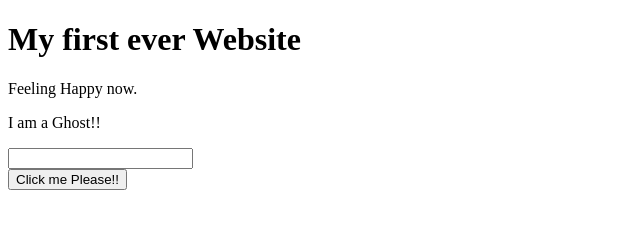
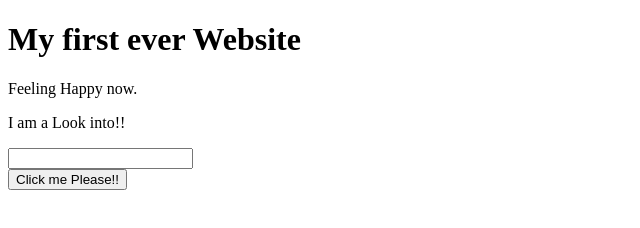
Before and after one commit to shanjib76/my-first-website, a plain HTML site: page index.html in a window 1280 px wide. Shown: the full height of the page, 0-640 px from the left. Drawn offline with Linux system fonts and the light colour scheme.

Commit message:
text updated

```diff
--- a/index.html
+++ b/index.html
@@ -8,7 +8,7 @@
   <body>
     <h1>My first ever Website</h1>
     <p>Feeling Happy now.</p>
-    <p>I am a Ghost!!</p>
+    <p>I am a Look into!!</p>
     <input type="text" />
     <br />
     <button>Click me Please!!</button>
```
